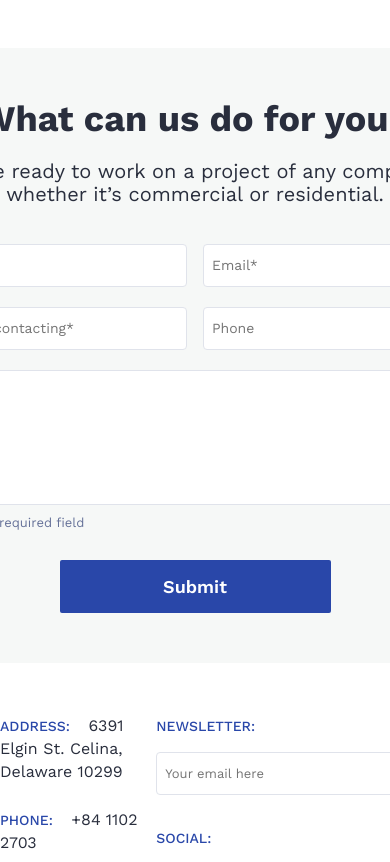
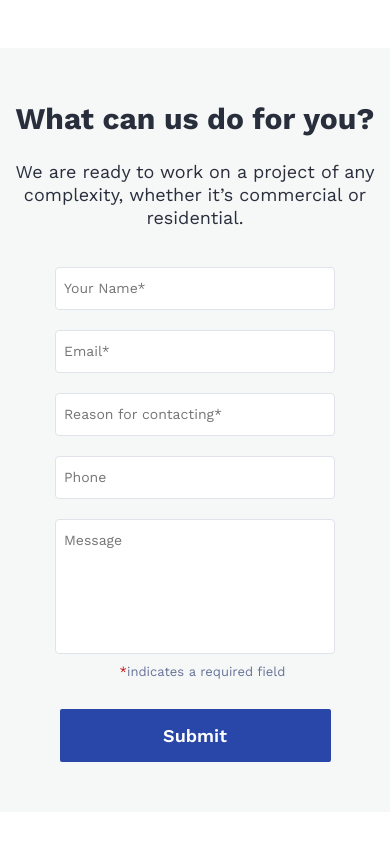
Before and after one commit to immute70/firstProject, a Next.js app: page / in a window 390 px wide. Shown: the part 7810-8672 px from the top of the page. Built offline with nearby package versions, Linux system fonts and the light colour scheme.

Commit message:
Adaptive section 7

```diff
--- a/styles/globals.css
+++ b/styles/globals.css
@@ -1238,8 +1238,27 @@ footer {
 
   .button-container:nth-child(1) {
     margin-left: 10px;
-    margin-right: 10px;
+
   }
 
+/*  Section 7  */
+
+  .form-input-width {
+    max-width: 280px;
+  }
+
+  .form-button p{
+    display: flex;
+    justify-content: center;
+
+  }
+
+  .form-text h4 {
+    font-size: 30px;
+  }
+
+  .form-text p {
+    font-size: 18px;
+  }
 
 }
```
